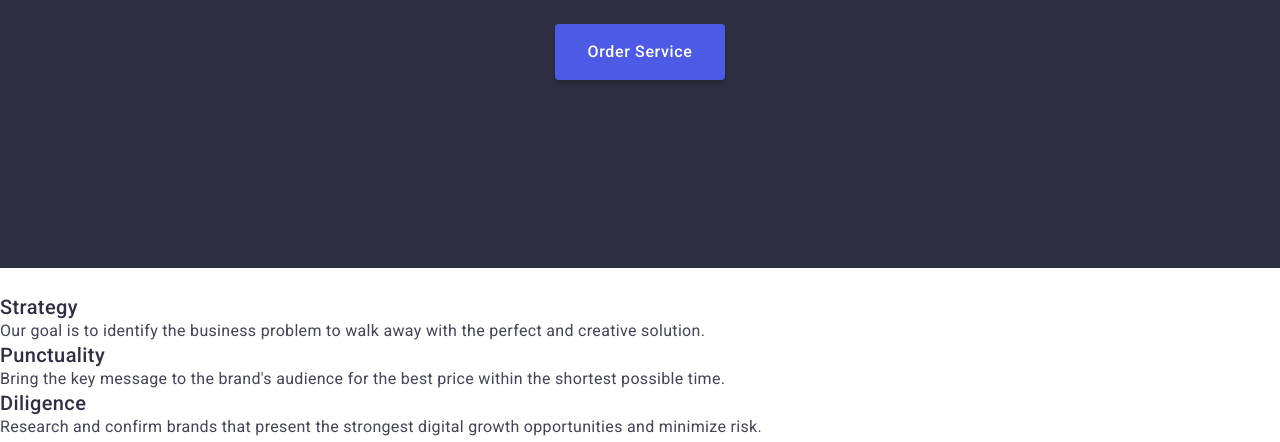
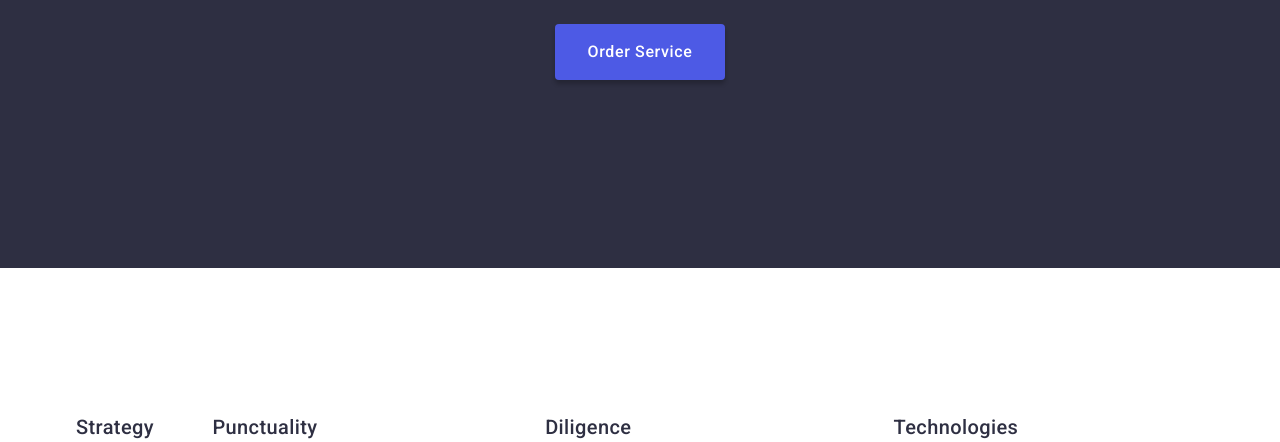
Before and after one commit to skipalsky/goit-markup-hw-03, a plain HTML site: page index.html in a window 1280 px wide. Shown: the part 405-847 px from the top of the page. Drawn offline with nearby package versions, Linux system fonts and the light colour scheme.

Commit message:
finish advantages section

```diff
--- a/css/styles.css
+++ b/css/styles.css
@@ -188,18 +188,28 @@ ul {
 /* END main section */
 
 /* Advantages section */
+.advantages-list {
+    display: flex;
+    gap:24px;
+}
+
+.advantages-item {
+    width: calc((100% - 72px) / 4);
+}
+
 .advantages-title {
     color: var(--navyblue);
+    font-weight: 500;
     font-size: 20px;
-    font-weight: 500;
     line-height: 1.2;
     letter-spacing: 0.02em;
+    margin-bottom: 8px;
 }
 
 .advantages-text {
-    color: var(--slate, #434455);
-    font-weight: 400;
-    line-height: 1.5;
+    color: var(--slate);
+    font-size: 16px;
+    line-height: 24px;
     letter-spacing: 0.02em;
 }
 /* END advantages section */
--- a/index.html
+++ b/index.html
@@ -42,10 +42,11 @@
             </div>
         </section>
         <!-- Advantages section -->
-        <section>
+        <section class="section">
+            <div class="container">
             <h2 class="visually-hidden">title</h2>
-            <ul>
-                <li>
+            <ul class="advantages-list">
+                <li class="advantages-item">
                     <h3 class="advantages-title">Strategy</h3>
                     <p class="advantages-text">Our goal is to identify the business problem to walk away with the perfect and creative solution.</p>
                 </li>
@@ -62,6 +63,7 @@
                     <p class="advantages-text">Design practice focused on digital experiences. We bring forth a deep passion for problem-solving.</p>
                 </li>
             </ul>
+        </div>
         </section>
         <!-- Team section -->
         <section class="team-section">
```
